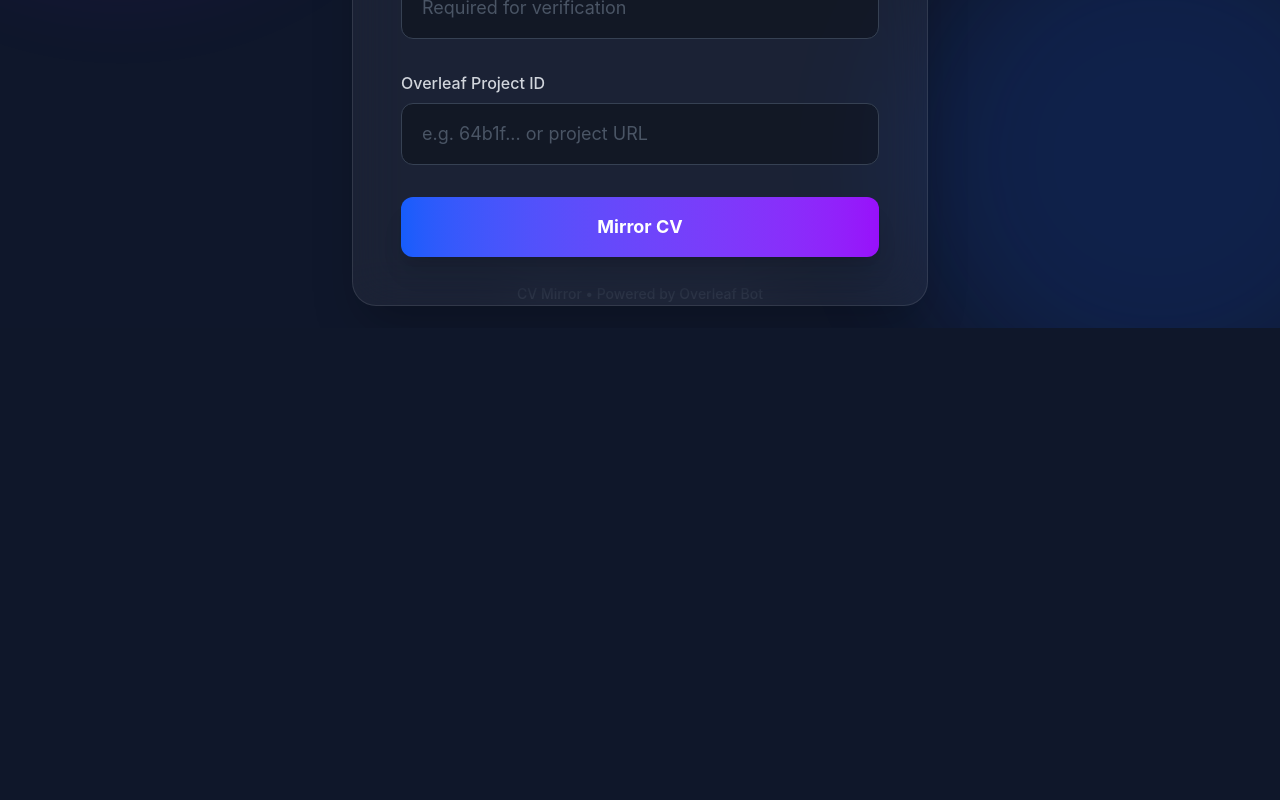
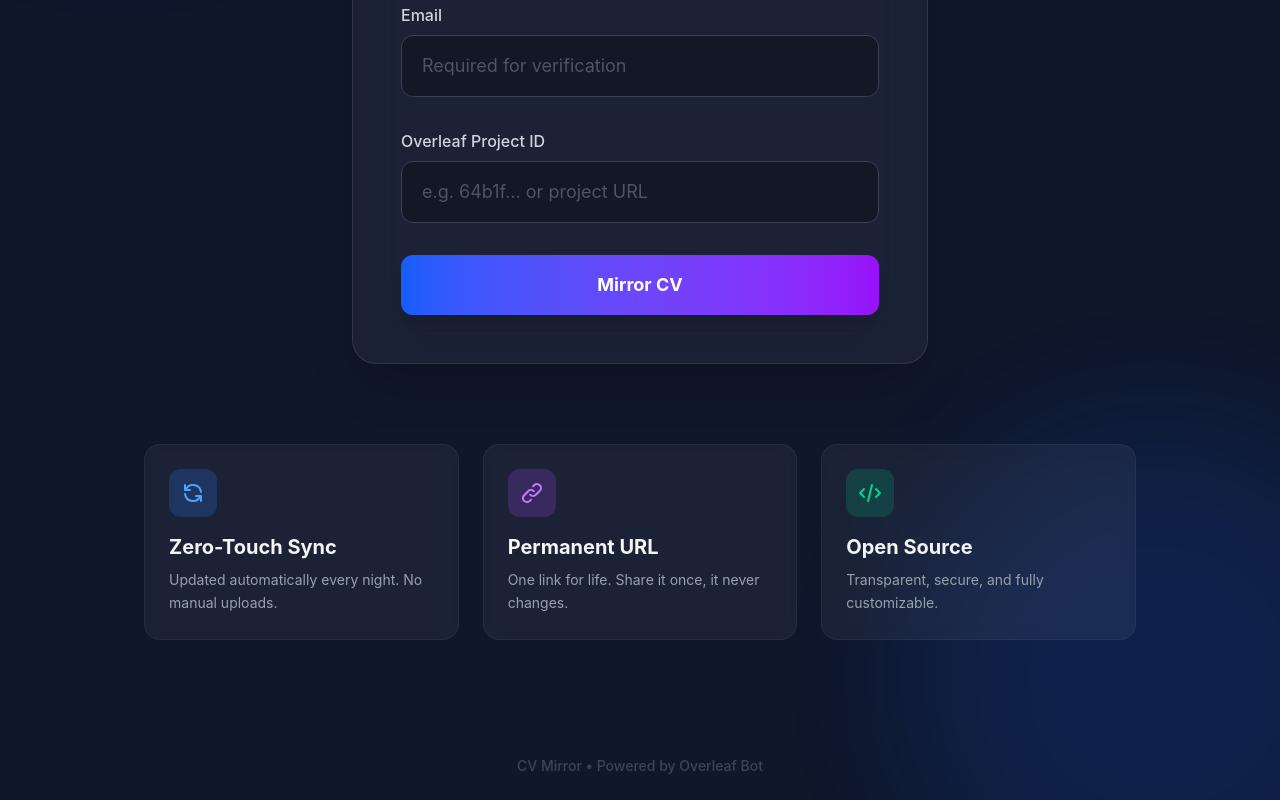
Before and after one commit to GeminiLight/OverLink, a React (Vite) app in the folder frontend/: page / in a window 1280 px wide. Shown: the part 472-1272 px from the top of the page. Before the commit the page ends 800 px from the top, so only its background shows below. Built offline with nearby package versions, Linux system fonts and the light colour scheme.

Commit message:
Feat: Add Product Introduction Section to Frontend

```diff
--- a/frontend/src/App.tsx
+++ b/frontend/src/App.tsx
@@ -37,7 +37,21 @@
       successMsg: "Success!",
       deleteSuccess: "Delete successful."
     },
-    footer: "CV Mirror • Powered by Overleaf Bot"
+    footer: "CV Mirror • Powered by Overleaf Bot",
+    features: {
+      sync: {
+        title: "Zero-Touch Sync",
+        desc: "Updated automatically every night. No manual uploads."
+      },
+      url: {
+        title: "Permanent URL",
+        desc: "One link for life. Share it once, it never changes."
+      },
+      open: {
+        title: "Open Source",
+        desc: "Transparent, secure, and fully customizable."
+      }
+    }
   },
   zh: {
     title: "CV Mirror",
@@ -74,7 +88,21 @@
       successMsg: "成功！",
       deleteSuccess: "删除成功。"
     },
-    footer: "CV Mirror • 由 Overleaf Bot 驱动"
+    footer: "CV Mirror • 由 Overleaf Bot 驱动",
+    features: {
+      sync: {
+        title: "自动同步",
+        desc: "每晚自动从 Overleaf 更新，无需手动上传。"
+      },
+      url: {
+        title: "永久链接",
+        desc: "终身唯一的简历链接，分享一次，永久有效。"
+      },
+      open: {
+        title: "开源透明",
+        desc: "完全开源，安全透明，可自由定制。"
+      }
+    }
   }
 };
 
@@ -285,10 +313,10 @@
   };
 
   return (
-    <div className="min-h-screen w-full bg-slate-900 flex items-center justify-center p-4 relative overflow-hidden text-white">
+    <div className="min-h-screen w-full bg-slate-900 flex flex-col items-center py-20 px-4 relative overflow-x-hidden text-white">
       {/* Background Decorations */}
-      <div className="absolute top-[-10%] left-[-10%] w-[500px] h-[500px] bg-purple-600/30 rounded-full blur-3xl opacity-50 animate-pulse"></div>
-      <div className="absolute bottom-[-10%] right-[-10%] w-[500px] h-[500px] bg-blue-600/30 rounded-full blur-3xl opacity-50 animate-pulse delay-700"></div>
+      <div className="absolute top-[-10%] left-[-10%] w-[500px] h-[500px] bg-purple-600/30 rounded-full blur-3xl opacity-50 animate-pulse pointer-events-none"></div>
+      <div className="absolute bottom-[-10%] right-[-10%] w-[500px] h-[500px] bg-blue-600/30 rounded-full blur-3xl opacity-50 animate-pulse delay-700 pointer-events-none"></div>
 
       {/* Top Right Controls */}
       <div className="absolute top-6 right-6 z-20 flex gap-4">
@@ -347,8 +375,8 @@
         </div>
       )}
 
-      {/* Increased container width from max-w-md to max-w-lg or xl for desktop */}
-      <div className="w-full max-w-lg md:max-w-xl bg-white/5 backdrop-blur-xl border border-white/10 rounded-3xl shadow-2xl p-8 md:p-12 z-10 relative transition-all duration-300">
+      {/* Main Card */}
+      <div className="w-full max-w-lg md:max-w-xl bg-white/5 backdrop-blur-xl border border-white/10 rounded-3xl shadow-2xl p-8 md:p-12 z-10 relative transition-all duration-300 mb-8">
         <h1 className="text-4xl md:text-5xl font-bold text-transparent bg-clip-text bg-gradient-to-r from-blue-400 to-purple-400 mb-4 text-center tracking-tight">{t.title}</h1>
 
         {isProduction ? (
@@ -735,33 +763,35 @@
                 )}
               </div>
             )}
-
-            {/* Terminal Logs */}
-            {(status === 'loading' || (status === 'success' && logs.length > 0)) && (
-              <div className="mt-8 rounded-xl overflow-hidden border border-white/10 shadow-2xl bg-[#0d1117] font-mono text-sm leading-relaxed">
-                <div className="flex items-center px-4 py-2.5 bg-white/5 border-b border-white/5">
-                  <div className="flex gap-2">
-                    <div className="w-3 h-3 rounded-full bg-red-500/50"></div>
-                    <div className="w-3 h-3 rounded-full bg-yellow-500/50"></div>
-                    <div className="w-3 h-3 rounded-full bg-green-500/50"></div>
-                  </div>
-                  <span className="ml-4 text-gray-500 text-xs font-semibold uppercase tracking-widest">{t.logs.title}</span>
-                </div>
-                <div className="p-5 h-48 overflow-y-auto text-gray-300 space-y-2 scrollbar-thin scrollbar-thumb-gray-700 scrollbar-track-transparent">
-                  {logs.map((log, i) => (
-                    <div key={i} className="flex gap-3">
-                      <span className="text-gray-600 select-none font-bold">$</span>
-                      <span className={log.includes("Error") ? "text-red-400" : (log.includes("Success") ? "text-emerald-400 font-bold" : "text-gray-300")}>
-                        {log}
-                      </span>
-                    </div>
-                  ))}
-                  {status === 'loading' && <div className="animate-pulse flex gap-3"><span className="text-gray-600 font-bold">$</span><span className="text-gray-500 text-lg leading-none">_</span></div>}
-                </div>
-              </div>
-            )}
           </>
         )}</div>
+
+      {/* Features Section (Previously missing Product Introduction) */}
+      <div className="mt-12 max-w-5xl w-full grid grid-cols-1 md:grid-cols-3 gap-6 px-4 relative z-10 mb-20">
+        <div className="p-6 bg-white/5 border border-white/5 rounded-2xl backdrop-blur-sm hover:bg-white/10 transition-all group">
+          <div className="w-12 h-12 bg-blue-500/20 rounded-xl flex items-center justify-center mb-4 group-hover:scale-110 transition-transform">
+            <svg className="w-6 h-6 text-blue-400" fill="none" viewBox="0 0 24 24" stroke="currentColor"><path strokeLinecap="round" strokeLinejoin="round" strokeWidth={2} d="M4 4v5h.582m15.356 2A8.001 8.001 0 004.582 9m0 0H9m11 11v-5h-.581m0 0a8.003 8.003 0 01-15.357-2m15.357 2H15" /></svg>
+          </div>
+          <h3 className="text-xl font-bold mb-2 text-gray-100">{t.features.sync.title}</h3>
+          <p className="text-gray-400 leading-relaxed text-sm">{t.features.sync.desc}</p>
+        </div>
+
+        <div className="p-6 bg-white/5 border border-white/5 rounded-2xl backdrop-blur-sm hover:bg-white/10 transition-all group">
+          <div className="w-12 h-12 bg-purple-500/20 rounded-xl flex items-center justify-center mb-4 group-hover:scale-110 transition-transform">
+            <svg className="w-6 h-6 text-purple-400" fill="none" viewBox="0 0 24 24" stroke="currentColor"><path strokeLinecap="round" strokeLinejoin="round" strokeWidth={2} d="M13.828 10.172a4 4 0 00-5.656 0l-4 4a4 4 0 105.656 5.656l1.102-1.101m-.758-4.899a4 4 0 005.656 0l4-4a4 4 0 00-5.656-5.656l-1.1 1.1" /></svg>
+          </div>
+          <h3 className="text-xl font-bold mb-2 text-gray-100">{t.features.url.title}</h3>
+          <p className="text-gray-400 leading-relaxed text-sm">{t.features.url.desc}</p>
+        </div>
+
+        <div className="p-6 bg-white/5 border border-white/5 rounded-2xl backdrop-blur-sm hover:bg-white/10 transition-all group">
+          <div className="w-12 h-12 bg-emerald-500/20 rounded-xl flex items-center justify-center mb-4 group-hover:scale-110 transition-transform">
+            <svg className="w-6 h-6 text-emerald-400" fill="none" viewBox="0 0 24 24" stroke="currentColor"><path strokeLinecap="round" strokeLinejoin="round" strokeWidth={2} d="M10 20l4-16m4 4l4 4-4 4M6 16l-4-4 4-4" /></svg>
+          </div>
+          <h3 className="text-xl font-bold mb-2 text-gray-100">{t.features.open.title}</h3>
+          <p className="text-gray-400 leading-relaxed text-sm">{t.features.open.desc}</p>
+        </div>
+      </div>
 
       <div className="absolute bottom-6 text-gray-500/50 text-sm text-center w-full select-none font-medium">
         {t.footer}
```
